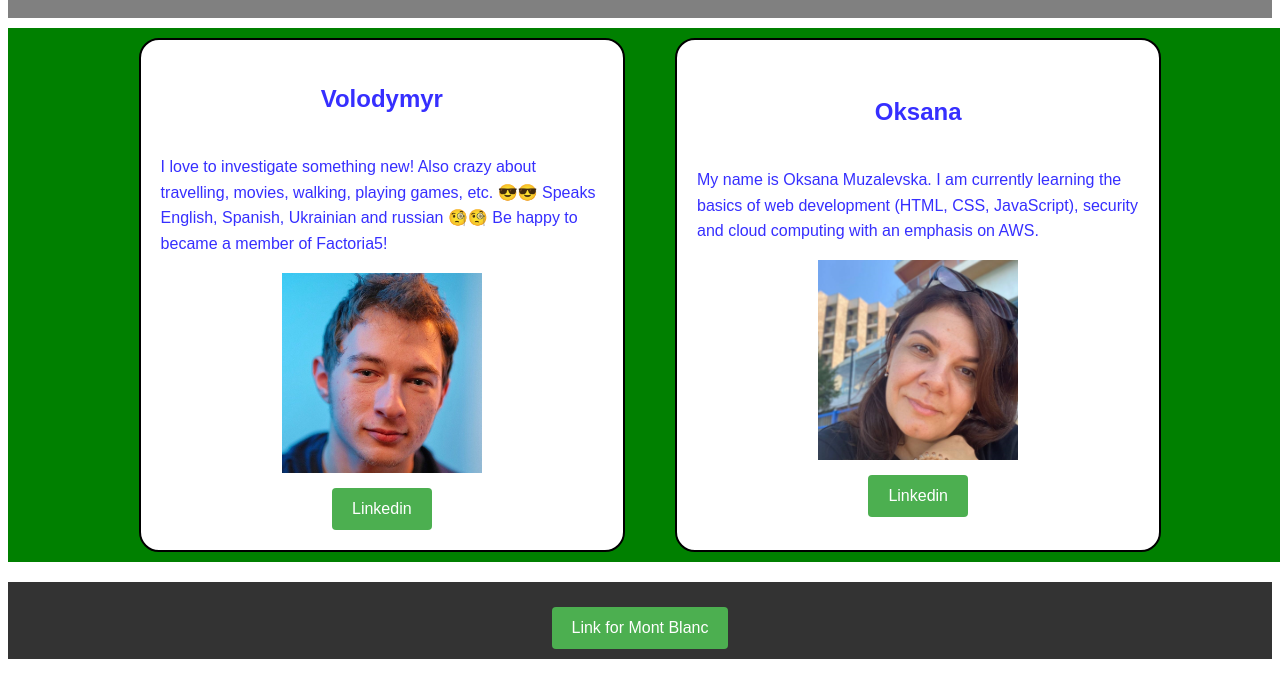
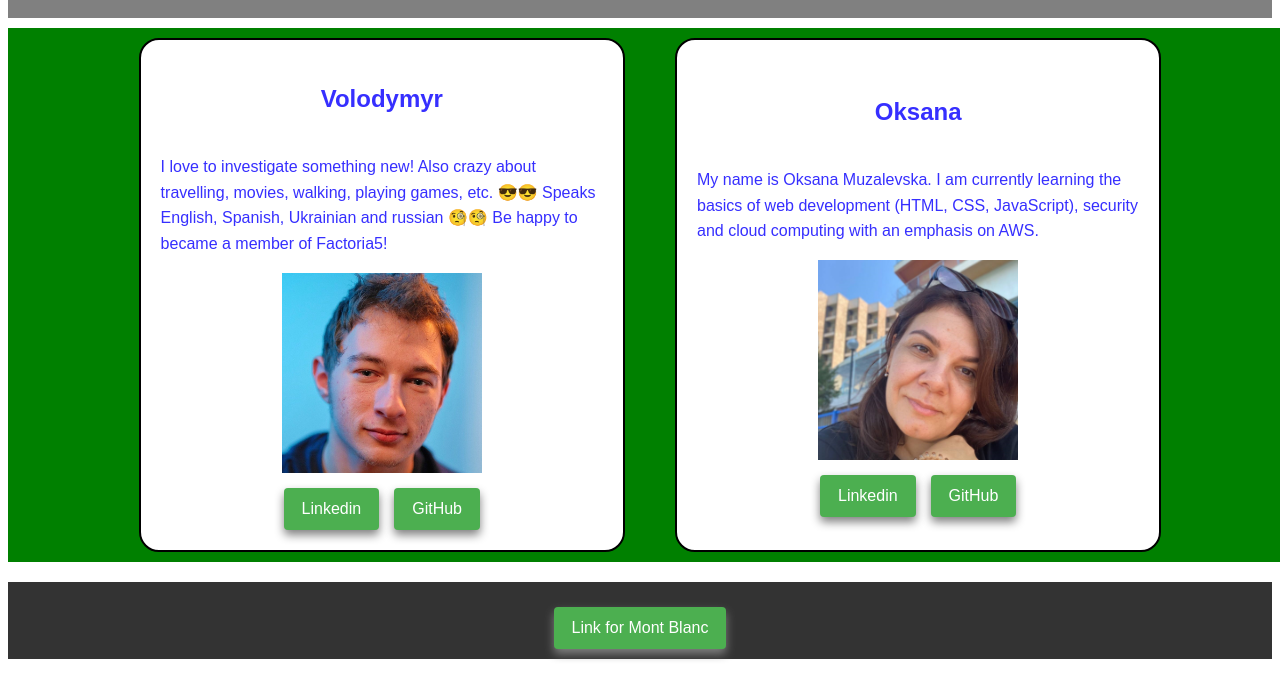
Before and after one commit to omuzalevska/Landing-page, a plain HTML site: page index.html in a window 1280 px wide. Shown: the part 104-800 px from the top of the page. Drawn offline with Linux system fonts and the light colour scheme.

Commit message:
button git

```diff
--- a/index.html
+++ b/index.html
@@ -25,9 +25,14 @@
 
         <img src="Images/1648986141184.jpeg" alt="montaña">
 
+        <div class="container-button">
+
           <form action="https://www.linkedin.com/in/volodymyr-yushkevich-96b14b236/">
             <input type="submit" value="Linkedin" />
           </form>
+
+          <button type="button" onclick="location.href='https://github.com/vyushkevich/'">GitHub</button>
+        </div>
       </section>
 
 
@@ -40,18 +45,18 @@
         </p>
 
         <img src="Images/img1_OM_me.jpg" alt="Oksana">
+
+        <div class="container-button">
           <form action="https://www.linkedin.com/in/oksanamuzalevska/">
             <input type="submit" value="Linkedin" />
           </form>
+
+          <button type="button" onclick="location.href='https://github.com/omuzalevska/'">GitHub</button>
+        </div>
       </section>
 
-      <!--<aside class="sidebar">
-            <h2>Oksana</h2>
-            <p>Text pro sebe....</p>
-            <img src="Images/img1_OM_me.jpg" alt="montaña"></p>
-        </aside> -->
+    </div>
 
-    </div>
   </main>
 
   <footer>
--- a/style.css
+++ b/style.css
@@ -25,8 +25,6 @@ nav {
 
 
 .content {
- /* flex: 2;
-margin-right: 20px;*/
 background-color: white;
 color: rgb(54, 47, 255);
 width: 35%;
@@ -60,6 +58,7 @@ footer {
   font-family: Arial, sans-serif;
   line-height: 1.6;
 }
+
 img {
   width: 200px;
 }
@@ -72,9 +71,29 @@ justify-content: center;
 input[type="submit"] {
   background-color: #4CAF50;
   color: white;
-  padding: 12px 20px;
+  padding: 12px 18px;
   border: none;
   border-radius: 4px;
   font-size: 16px;
   margin-top: 15px;
+  cursor: pointer;
+  box-shadow: 0px 5px 10px grey;
 }
+
+button{
+  background-color: #4CAF50;
+  color: white;
+  padding: 12px 18px;
+  border: none;
+  border-radius: 4px;
+  font-size: 16px;
+  margin-top: 15px;
+  margin-left: 15px;
+ cursor: pointer;
+ box-shadow: 0px 5px 10px grey;
+}
+
+.container-button {
+  display: flex;
+  justify-content: center;
+  }
```
Lines whose indentation alone changed are shown as unchanged.
